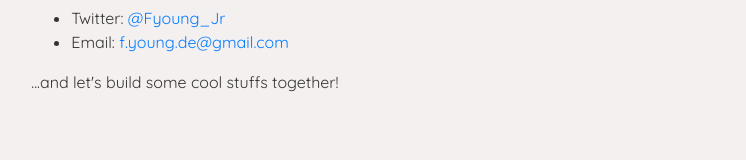
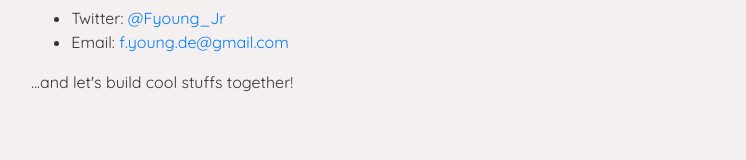
Before and after one commit to effiong-jr/portfolio, a React (Create React App) app: page /contact in a window 1280 px wide. Shown: the part 408-568 px from the top of the page, without its empty margins (207-953 px from the left). Built offline with nearby package versions, Linux system fonts and the light colour scheme.

Commit message:
Spelling correction in contact page

```diff
--- a/src/Components/Contact/index.js
+++ b/src/Components/Contact/index.js
@@ -9,7 +9,7 @@ function Contact() {
                 <li>Twitter: <a href="https://twitter.com/Fyoung_Jr">@Fyoung_Jr</a></li>
                 <li>Email: <a href="mailto:f.young.de@gmail.com">f.young.de@gmail.com</a></li>
             </ul>
-            <p>...and let's build some cool stuffs together!</p>
+            <p>...and let's build cool stuffs together!</p>
 
         </div>
     )
```
